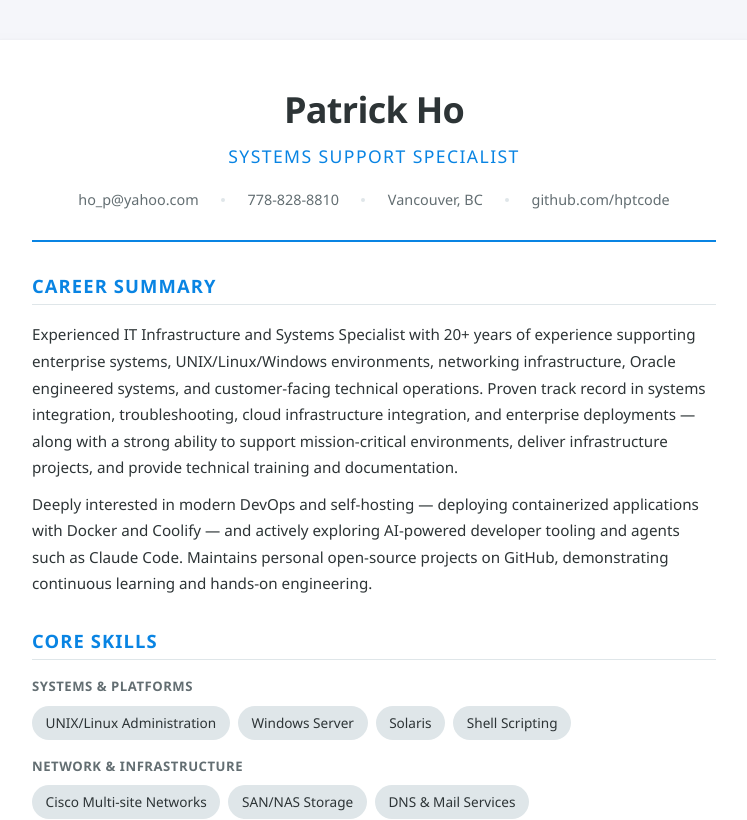
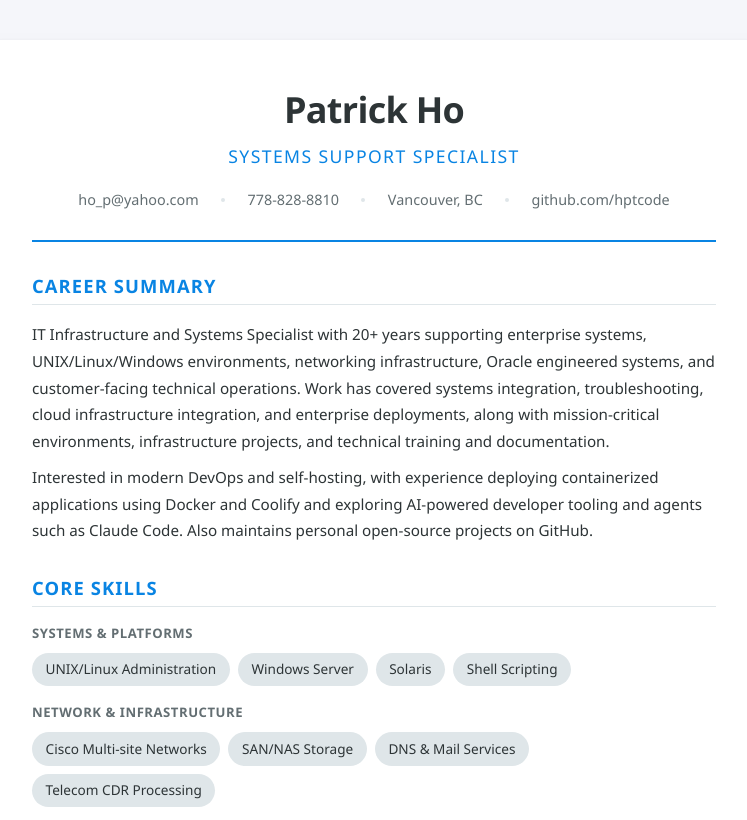
Before and after one commit to hptcode/cv, a React (Vite) app: page / in a window 1280 px wide. Shown: the top 820 px of the page, without its empty margins (266-1013 px from the left). Built offline with nearby package versions, Linux system fonts and the light colour scheme.

Commit message:
Plain single-column CV

```diff
--- a/src/App.jsx
+++ b/src/App.jsx
@@ -12,8 +12,8 @@ const contact = {
 }
 
 const summary = [
-  'Experienced IT Infrastructure and Systems Specialist with 20+ years of experience supporting enterprise systems, UNIX/Linux/Windows environments, networking infrastructure, Oracle engineered systems, and customer-facing technical operations. Proven track record in systems integration, troubleshooting, cloud infrastructure integration, and enterprise deployments — along with a strong ability to support mission-critical environments, deliver infrastructure projects, and provide technical training and documentation.',
-  'Deeply interested in modern DevOps and self-hosting — deploying containerized applications with Docker and Coolify — and actively exploring AI-powered developer tooling and agents such as Claude Code. Maintains personal open-source projects on GitHub, demonstrating continuous learning and hands-on engineering.',
+  'IT Infrastructure and Systems Specialist with 20+ years supporting enterprise systems, UNIX/Linux/Windows environments, networking infrastructure, Oracle engineered systems, and customer-facing technical operations. Work has covered systems integration, troubleshooting, cloud infrastructure integration, and enterprise deployments, along with mission-critical environments, infrastructure projects, and technical training and documentation.',
+  'Interested in modern DevOps and self-hosting, with experience deploying containerized applications using Docker and Coolify and exploring AI-powered developer tooling and agents such as Claude Code. Also maintains personal open-source projects on GitHub.',
 ]
 
 const skillGroups = [
```
